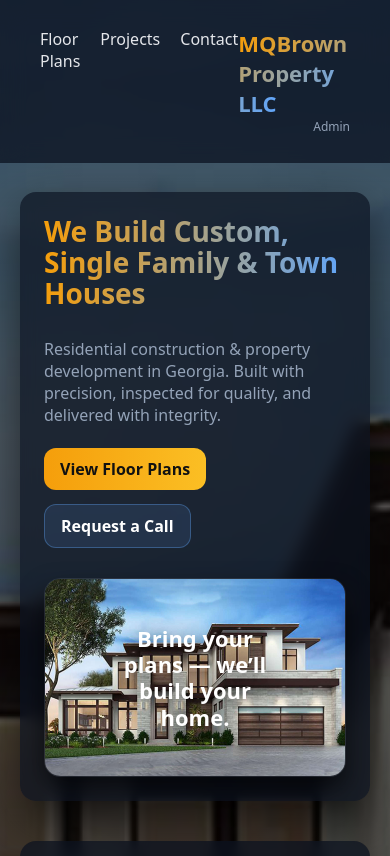
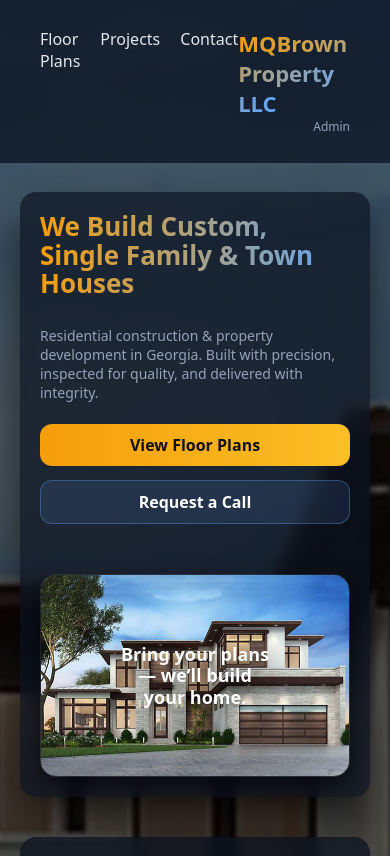
Before and after one commit to MQBrown/MelWebsiteRepo, a React (Vite) app: page / in a window 390 px wide. Shown: the top 856 px of the page. Built offline with nearby package versions, Linux system fonts and the light colour scheme.

Commit message:
Update styles.css

```diff
--- a/src/styles.css
+++ b/src/styles.css
@@ -294,3 +294,64 @@ body{
 /* visible by default so pages never "disappear" */
 .reveal{ opacity:1; transform:translateY(0); }
 .reveal.is-visible{ animation:fadeUp .5s ease both; }
+
+/* ==== Responsive ====   */
+@media(max-width: 768px){
+
+  .hero-split{
+    grid-template-columns:1fr;   /* ✅ stack vertically */
+  }
+
+  .hero{
+    padding:20px;   /* reduce padding */
+  }
+
+  .hero-right{
+    margin-top:20px;
+  }
+
+}
+
+@media(max-width:768px){
+
+  .hero-image{
+    max-width:100%;   /* full width on mobile */
+  }
+
+  .hero-overlay-text{
+    font-size:18px;
+    max-width:200px;
+  }
+
+}
+
+@media(max-width:768px){
+
+  .h1{
+    font-size:26px;   /* smaller headline */
+  }
+
+  .sub{
+    font-size:14px;
+  }
+
+}
+@media(max-width:768px){
+
+  .hero-actions{
+    flex-direction:column;   /* stack buttons */
+  }
+
+  .hero-actions .btn{
+    width:100%;
+  }
+
+}
+
+@media(max-width:768px){
+
+  .card.half{
+    grid-column:span 12;  /* full width */
+  }
+
+}
```
